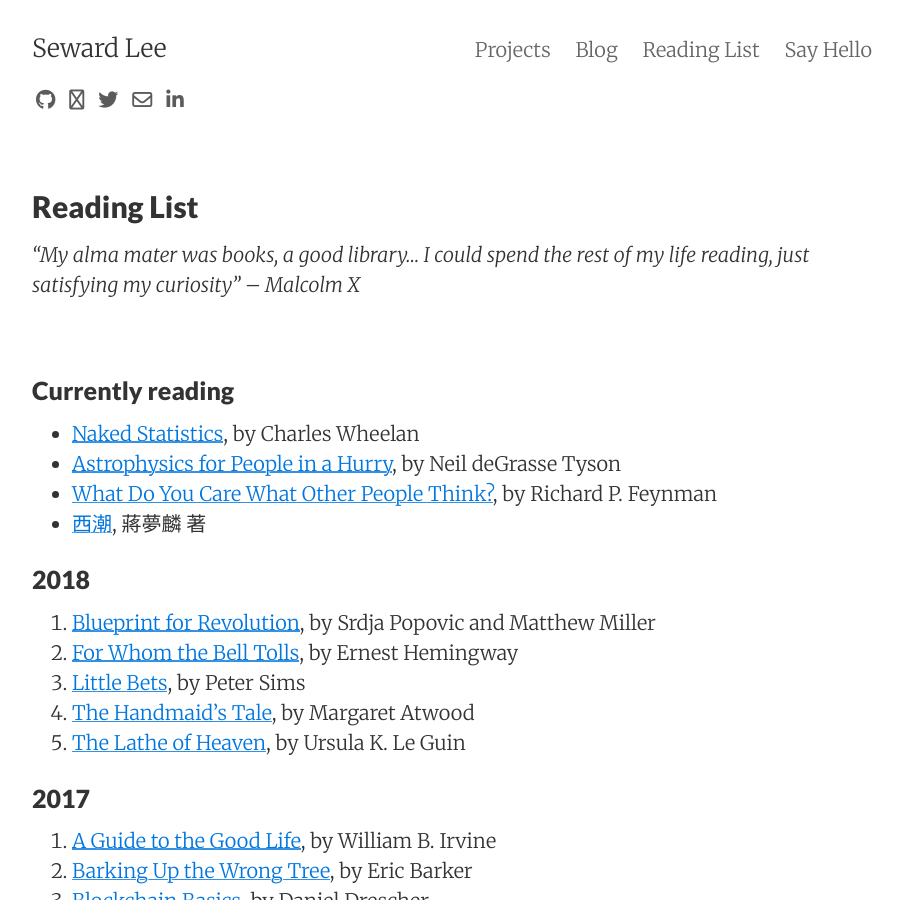
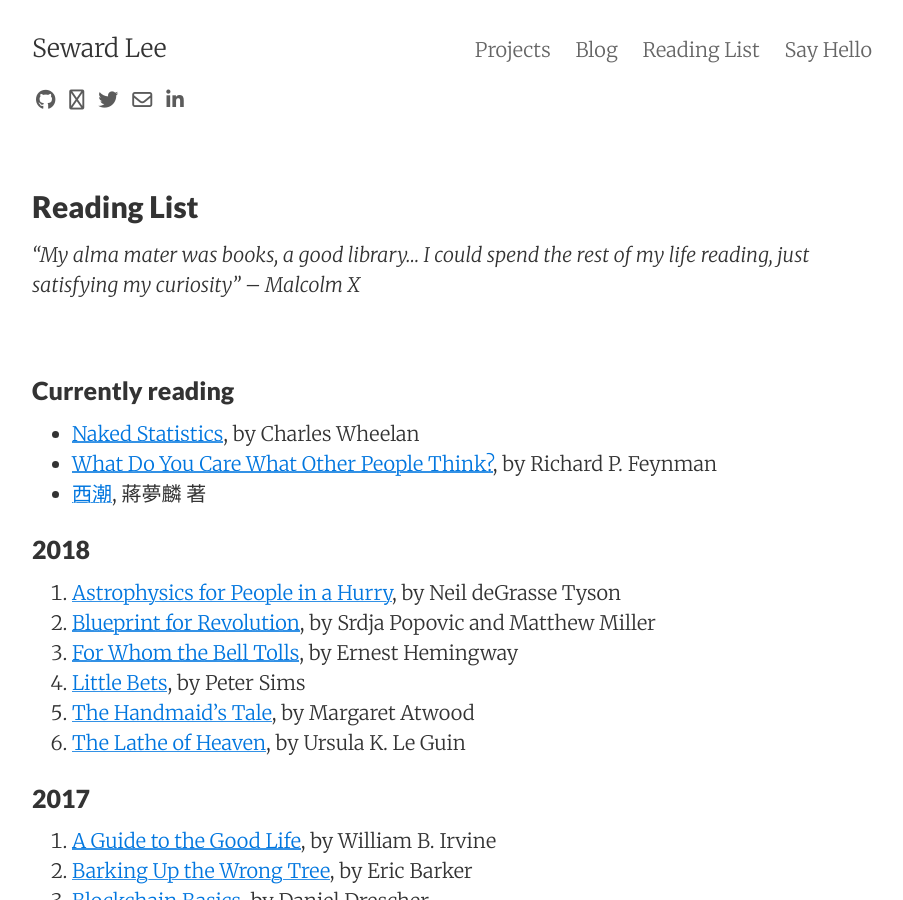
Before and after one commit to sewardlee337/sewardlee337.github.io, a Jekyll site: the page built from readinglist.md, in a window 1280 px wide and 900 px high. Shown: the whole window, without its empty margins (188-1091 px from the left). Built offline with Jekyll 4.4.1, drawn with Linux system fonts in a browser that asks for light colours; nearby versions of some CDN libraries; part of the change alters nothing that is shown.

```diff
--- a/readinglist.md
+++ b/readinglist.md
@@ -13,13 +13,13 @@ _"My alma mater was books, a good library... I could spend the rest of my life r
 ### Currently reading
 
 * [Naked Statistics](https://www.amazon.com/Naked-Statistics-Stripping-Dread-Data-ebook/dp/B007Q6XLF2/ref=sr_1_1_twi_kin_2?ie=UTF8&qid=1516249189&sr=8-1&keywords=naked+statistics), by Charles Wheelan
-* [Astrophysics for People in a Hurry](https://www.amazon.com/Astrophysics-People-Hurry-deGrasse-Tyson-ebook/dp/B01MAWT2MO/ref=sr_1_1?s=digital-text&ie=UTF8&qid=1517030583&sr=1-1&keywords=astrophysics+for+people+in+a+hurry), by Neil deGrasse Tyson
 * [What Do You Care What Other People Think?](https://www.amazon.com/What-Care-Other-People-Think/dp/0393320928/ref=sr_1_1?ie=UTF8&qid=1517975753&sr=8-1&keywords=what+do+you+care+what+other+people+think), by Richard P. Feynman
 * [西潮](http://www.books.com.tw/products/0010405794), 蔣夢麟 著
 
 
 ### 2018
 
+1. [Astrophysics for People in a Hurry](https://www.amazon.com/Astrophysics-People-Hurry-deGrasse-Tyson-ebook/dp/B01MAWT2MO/ref=sr_1_1?s=digital-text&ie=UTF8&qid=1517030583&sr=1-1&keywords=astrophysics+for+people+in+a+hurry), by Neil deGrasse Tyson
 1. [Blueprint for Revolution](https://www.amazon.com/Blueprint-Revolution-Nonviolent-Techniques-GalvanizeCommunities-ebook/dp/B00LYXXZUO/ref=sr_1_1?ie=UTF8&qid=1517115075&sr=8-1&keywords=blueprint+for+revolution), by Srdja Popovic and Matthew Miller
 1. [For Whom the Bell Tolls](https://www.amazon.com/Whom-Bell-Tolls-Scribner-Classics-ebook/dp/B000FC0OOU/ref=sr_1_1?s=digital-text&ie=UTF8&qid=1514154205&sr=1-1&keywords=for+whom+the+bells+toll), by Ernest Hemingway
 1. [Little Bets](https://www.amazon.com/dp/B0043RSJTU/ref=dp-kindle-redirect?_encoding=UTF8&btkr=1), by Peter Sims
```
